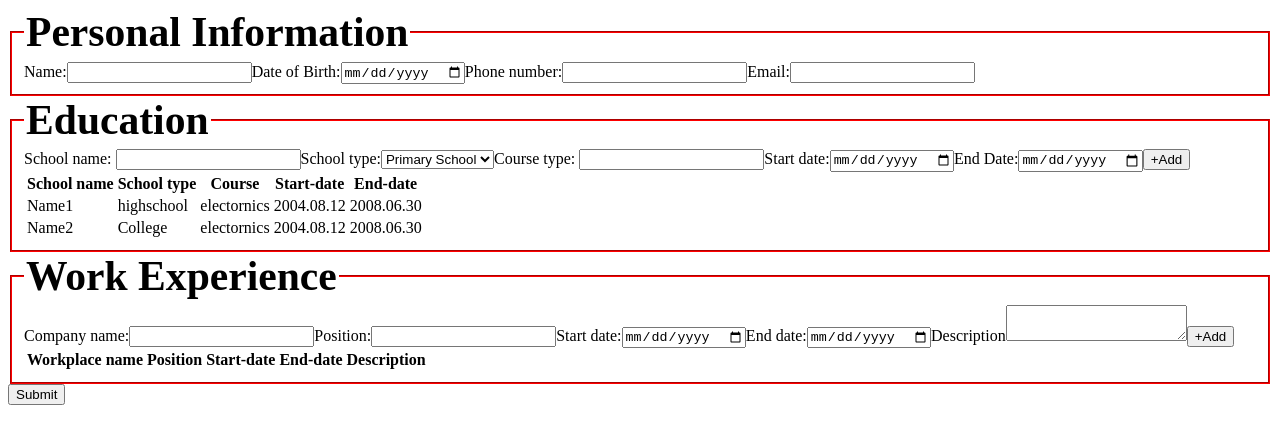
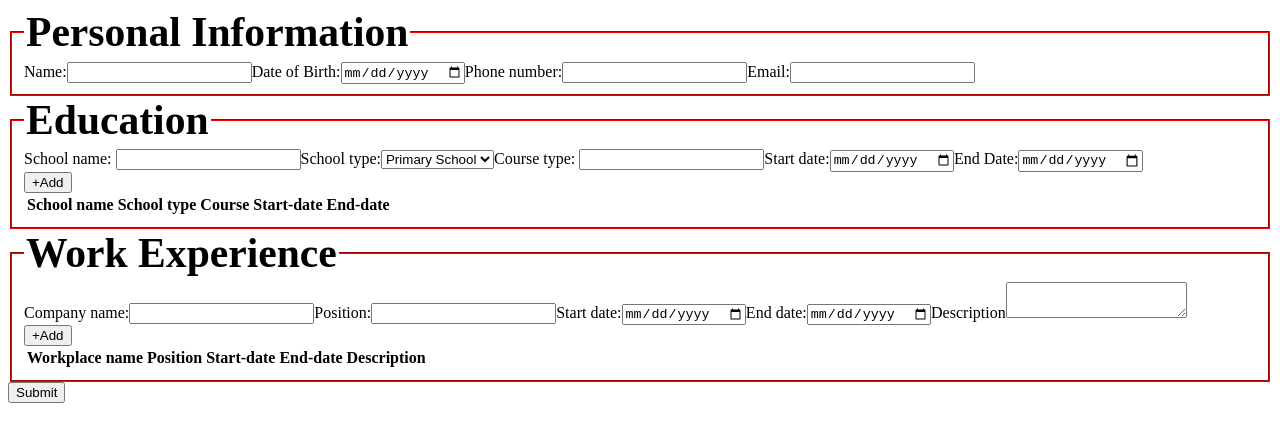
Before and after one commit to DrZero1234/odin_cv_project, a React (Create React App) app in the folder cv-project/: page / in a window 1280 px wide. Shown: the top 444 px of the page. Built offline with nearby package versions, Linux system fonts and the light colour scheme.

Commit message:
add buttons completed & components separated

```diff
--- a/cv-project/src/App.js
+++ b/cv-project/src/App.js
@@ -3,142 +3,17 @@ import React, {Component} from "react";
 import uniqid from "uniqid";
 
 import Work from "./components/Work"
+import Education from "./components/Education";
+import Personal from "./components/Personal";
 
-
-
-
-class Personal extends Component {
-  constructor() {
-    super()
-  }
-
-
-
-
-  render() {
-
-    const state = this.props.personal;
-    const changeEvent = this.props.changeEvent;
-
-    return(
-      <div>
-        <fieldset>
-          <legend>Personal Information</legend>
-          <label htmlFor="person-name">Name:</label>
-          <input type="text" id="person-name" name="name" value={state.name} required data-html_state = "personal" onChange={changeEvent}></input>
-
-          <label htmlFor="person-birthdate">Date of Birth:</label>
-          <input type="date" id="person-birthdate" name="birth_date" value={state.birth_date} required data-html_state = "personal" onChange={changeEvent}></input>
-
-          <label htmlFor="person-phone">Phone number:</label>
-          <input type="tel" id="person-phone" name="phone" value={state.phone} required data-html_state = "personal" onChange={changeEvent}></input>
-
-          <label htmlFor="person-email">Email:</label>
-          <input type="email" id="person-email" name="email" value={state.email} required data-html_state = "personal" onChange={changeEvent}></input>
-        </fieldset>
-      </div>
-    )
-  }
-}
-
-class Education extends Component {
-  constructor(props) {
-    super(props)
-  }
-
-
-
-  render() {
-
-    const past_education = this.props.list
-    const state = this.props.education
-    const changeEvent = this.props.changeEvent
-
-    const school_types = [
-      {
-        label: "Primary School",
-        value: "primary"
-      },
-
-      {
-        label: "High School",
-        value: "highschool",
-      },
-
-      {
-        label: "College",
-        value: "college",
-      },
-
-      {
-        label: "University",
-        value: "university",
-      },
-
-      {
-        label: "Other",
-        value: "other",
-      },
-    ]
-
-      return(
-        <div>
-          <fieldset>
-            <legend>Education</legend>
-            <label htmlFor="school-name">School name: </label>
-            <input type="text" id="school-name" required name="name" value={state.name} data-html_state = "education" onChange={changeEvent}></input>
-
-            <label htmlFor="school-type">School type:</label>
-            <select name="type" id="school-type"  value={state.type} form = "cv-form" data-html_state = "education" onChange={changeEvent}>
-              {school_types.map((school) => (
-                <option value={school.value}>{school.label}</option>
-              ))}
-            </select>
-
-            <label htmlFor="school-name">Course type: </label>
-            <input type="text" id="course-name" value = {state.course} name="course"  required data-html_state = "education" onChange={changeEvent}></input>
-
-            <label htmlFor="school-start">Start date:</label>
-            <input type="date" id="school-start" value = {state.start_date} name="start_date" required data-html_state = "education" onChange={changeEvent}></input>
-
-            <label htmlFor="school-end">End Date:</label>
-            <input type="date" id="school-end" name="end_date" value={state.end_date} required data-html_state = "education" onChange={changeEvent}></input>
-            <button>+Add</button>
-
-                <div id="education-list">
-                  <table>
-                    <tr>
-                      <th>School name</th>
-                      <th>School type</th>
-                      <th>Course</th>
-                      <th>Start-date</th>
-                      <th>End-date</th>
-                    </tr>
-
-                    {past_education.map((education) => (
-                      <tr>
-                        <td>{education.name}</td>
-                        <td>{education.type}</td>
-                        <td>{education.course}</td>
-                        <td>{education.start_date}</td>
-                        <td>{education.end_date}</td>
-                                          </tr>
-                    ))}
-
-                  </table>
-
-          </div>
-          </fieldset>
-
-        </div>
-    )}
-}
 
 class App extends Component {
   constructor(props) {
     super(props)
 
     this.handleChange = this.handleChange.bind(this);
+    this.handleAdd = this.handleAdd.bind(this);
+    this.clearStateObject = this.clearStateObject.bind(this);
 
     this.state = {
         id : uniqid(),
@@ -166,16 +41,64 @@ class App extends Component {
         },
 
         educations: [],
-        works: []
+        works: [],
       }
     }
 
+    clearStateObject(name) {
+      const state_obj = this.state.name;
+      for (const key in state_obj) {
+        state_obj[key] = "";
+      }
+      return state_obj
+    }
+
+    handleAdd(event) {
+      event.preventDefault();
+      let new_obj
+      const html_state = event.target.dataset.html_state;
+      switch(html_state) {
+        case "education":
+          new_obj = {
+          name: "",
+          type: "",
+          course: "",
+          start_date: "",
+          end_date: "",
+        };
+        break;
+        case "work":
+          new_obj = {
+          name: "",
+          position: "",
+          start_date: "",
+          end_date: "",
+          description: "",
+        };
+        break;
+        default:
+          new_obj = "lel";
+      };
+      const array_state = event.target.dataset.state_array;
+      let new_arr = [...this.state[array_state],this.state[html_state]];
+      this.setState({
+        [event.target.dataset.state_array]: new_arr,
+        [html_state]: new_obj
+
+      })
+      console.log(html_state)
+      console.log(this.state[array_state])
+      console.log(this.state)
+
+
+    }
+
     // Handles the changes in the form
-     handleChange(event) {
+    handleChange(event) {
 
       const name_html = event.target.name
       const value_html = event.target.value
-      const html_state = event.target.dataset.html_state.toString();
+      const html_state = event.target.dataset.html_state;
 
       this.setState({
         // Changes the id of the CV after each change
@@ -186,64 +109,52 @@ class App extends Component {
           ...this.state[html_state],
           // Updates it with the new value typed in the form
           [name_html]: value_html,
-
         }
-})
-      console.log(`Html State: ${html_state}`)
-      console.log(name_html)
-      console.log(value_html)
-      console.log(this.state)
-
-
+    })
+    console.log(this.state)
      }
 
   render() {
 
+      const {personal,education,work,educations,works} = this.state;
+      const school_types = [
+      {
+        label: "Primary School",
+        value: "primary"
+      },
 
-      const EDUCATION_MOCK = [
-        {
-          name: "Name1",
-          type: "highschool",
-          course: "electornics",
-          start_date: "2004.08.12",
-          end_date: "2008.06.30",
-        },
-        {
-          name: "Name2",
-          type: "College",
-          course: "electornics",
-          start_date: "2004.08.12",
-          end_date: "2008.06.30",
-        },
-      ]
+      {
+        label: "High School",
+        value: "highschool",
+      },
 
-            const WORK_MOCK = [
-        {
-          name: "Example Bar",
-          position: "Bartender",
-          start_date: "2010.06.21",
-          end_date: "2012.02.04",
-          description: "",
-        },
-        {
-          name: "Example Bar",
-          position: "Bartender",
-          start_date: "2010.06.21",
-          end_date: "2012.02.04",
-          description: "unnecessarily long description testing: Lorem ipsum dolor sit amet, consectetur adipiscing elit, sed do eiusmod tempor incididunt ut labore et dolore magna aliqua. Ut enim ad minim veniam, quis nostrud exercitation ullamco laboris nisi ut aliquip ex ea commodo consequat. Duis aute irure dolor in reprehenderit in voluptate velit esse cillum dolore eu fugiat nulla pariatur. Excepteur sint occaecat cupidatat non proident, sunt in culpa qui officia deserunt mollit anim id est laborum.",
-        }
-      ]
+      {
+        label: "College",
+        value: "college",
+      },
+
+      {
+        label: "University",
+        value: "university",
+      },
+
+      {
+        label: "Other",
+        value: "other",
+      },
+    ]
+
     return(
       <div className = "main-wrapper">
         <form id="cv-form">
           <div id="personal"  className = "cv-section">
-            <Personal personal = {this.state} changeEvent = {this.handleChange} />
+            <Personal personal = {personal} changeEvent = {this.handleChange} />
           </div>
           <div id="education" className = "cv-section">
-            <Education list = {EDUCATION_MOCK} education = {this.state} changeEvent = {this.handleChange}/>
+            <Education list = {educations} education = {education} changeEvent = {this.handleChange} addEvent = {this.handleAdd} schoolTypes = {school_types}/>
           </div>
           <div id="work" className="cv-section">
-            <Work list = {this.state.works} work = {this.state} changeEvent = {this.handleChange}/>
+            <Work list = {works} work = {work} changeEvent = {this.handleChange} addEvent = {this.handleAdd}/>
           </div>
           <input type="submit"></input>
         </form>
--- a/cv-project/src/components/BasicInformation.js
+++ /dev/null
@@ -1 +0,0 @@
-import React, {Component} from "react";
--- /dev/null
+++ b/cv-project/src/components/Education.js
@@ -0,0 +1,79 @@
+import React, {Component} from "react";
+import ReactDOM from "react-dom";
+import uniqid from "uniqid";
+
+class Education extends Component {
+  constructor(props) {
+    super(props)
+  }
+
+
+
+  render() {
+
+    const past_education = this.props.list;
+    const state = this.props.education;
+    const changeEvent = this.props.changeEvent;
+    const addEvent = this.props.addEvent;
+    const school_types = this.props.schoolTypes;
+
+
+
+      return(
+        <div>
+          <fieldset>
+            <legend>Education</legend>
+            <div id = "education-wrapper" class = "hidden">
+                <label htmlFor="school-name">School name: </label>
+                <input type="text" id="school-name" required name="name" value={state.name} data-html_state = "education" onChange={changeEvent}></input>
+
+                <label htmlFor="school-type">School type:</label>
+                <select name="type" id="school-type"  value={state.type} form = "cv-form" data-html_state = "education" onChange={changeEvent}>
+                {school_types.map((school) => (
+                    <option value={school.value}>{school.label}</option>
+                ))}
+                </select>
+
+                <label htmlFor="school-name">Course type: </label>
+                <input type="text" id="course-name" value = {state.course} name="course"  required data-html_state = "education" onChange={changeEvent}></input>
+
+                <label htmlFor="school-start">Start date:</label>
+                <input type="date" id="school-start" value = {state.start_date} name="start_date" required data-html_state = "education" onChange={changeEvent}></input>
+
+                <label htmlFor="school-end">End Date:</label>
+                <input type="date" id="school-end" name="end_date" value={state.end_date} required data-html_state = "education" onChange={changeEvent}></input>
+            </div>
+            <button type = "button" data-html_state = "education" data-state_array = "educations" onClick = {addEvent}>+Add</button>
+
+                <div id="education-list">
+                  <table>
+                    <tr>
+                      <th>School name</th>
+                      <th>School type</th>
+                      <th>Course</th>
+                      <th>Start-date</th>
+                      <th>End-date</th>
+                    </tr>
+
+                    {past_education.map((education) => (
+                      <tr>
+                        <td key = {uniqid()}>{education.name}</td>
+                        <td key = {uniqid()}>{education.type}</td>
+                        <td key = {uniqid()}>{education.course}</td>
+                        <td key = {uniqid()}>{education.start_date}</td>
+                        <td key = {uniqid()}>{education.end_date}</td>
+                        <button>Edit</button>
+                        <button>Delete</button>
+                    </tr>
+                    ))}
+
+                  </table>
+
+          </div>
+          </fieldset>
+
+        </div>
+    )}
+}
+
+export default Education
--- /dev/null
+++ b/cv-project/src/components/Personal.js
@@ -0,0 +1,38 @@
+import React,{Component} from "react";
+import ReactDOM from "react-dom";
+
+class Personal extends Component {
+  constructor() {
+    super()
+  }
+
+
+
+
+  render() {
+
+    const state = this.props.personal;
+    const changeEvent = this.props.changeEvent;
+
+    return(
+      <div>
+        <fieldset>
+          <legend>Personal Information</legend>
+          <label htmlFor="person-name">Name:</label>
+          <input type="text" id="person-name" name="name" value={state.name} required data-html_state = "personal" onChange={changeEvent}></input>
+
+          <label htmlFor="person-birthdate">Date of Birth:</label>
+          <input type="date" id="person-birthdate" name="birth_date" value={state.birth_date} required data-html_state = "personal" onChange={changeEvent}></input>
+
+          <label htmlFor="person-phone">Phone number:</label>
+          <input type="tel" id="person-phone" name="phone" value={state.phone} required data-html_state = "personal" onChange={changeEvent}></input>
+
+          <label htmlFor="person-email">Email:</label>
+          <input type="email" id="person-email" name="email" value={state.email} required data-html_state = "personal" onChange={changeEvent}></input>
+        </fieldset>
+      </div>
+    )
+  }
+}
+
+export default Personal
--- a/cv-project/src/components/Work.js
+++ b/cv-project/src/components/Work.js
@@ -1,5 +1,6 @@
 import React, {Component} from "react";
 import ReactDOM from "react-dom";
+import uniqid from "uniqid";
 
 class Work extends Component {
   constructor(props) {
@@ -13,11 +14,13 @@ class Work extends Component {
       const changeEvent = this.props.changeEvent;
       const work_state = this.props.work;
       const workplaces = this.props.list;
+      const addEvent = this.props.addEvent;
 
       return(
         <div>
           <fieldset>
             <legend>Work Experience</legend>
+            <div id = "work-wrapper" class = "hidden">
               <label htmlFor="work-name">Company name:</label>
               <input type="text" id="work-name" name="name" required data-html_state = "work" value={work_state.name} onChange = {changeEvent}></input>
 
@@ -32,7 +35,8 @@ class Work extends Component {
 
               <label htmlFor="work-desc">Description</label>
               <textarea id="work-desc" name="description" value={work_state.description} data-html_state = "work" onChange={changeEvent} />
-            <button>+Add</button>
+            </div>
+            <button type = "button" data-html_state = "work" data-state_array = "works" onClick={addEvent}>+Add</button>
 
                 <div id="education-list">
                   <table>
@@ -47,12 +51,13 @@ class Work extends Component {
 
                     {workplaces.map((workplace) => (
                       <tr>
-                        <td>{workplace.name}</td>
-                        <td>{workplace.position}</td>
-
-                        <td>{workplace.start_date}</td>
-                        <td>{workplace.end_date}</td>
-                        <td>{workplace.description}</td>
+                        <td key = {workplace.id}>{workplace.name}</td>
+                        <td key = {workplace.id}>{workplace.position}</td>
+                        <td key = {workplace.id}>{workplace.start_date}</td>
+                        <td key = {workplace.id}>{workplace.end_date}</td>
+                        <td key = {workplace.id}>{workplace.description}</td>
+                        <button data-worplace-id = {workplace.id}>Edit</button>
+                        <button data-workplace-id = {workplace.id}>Delete</button>
                       </tr>
                     ))}
 
```
Lines whose indentation alone changed are shown as unchanged.
